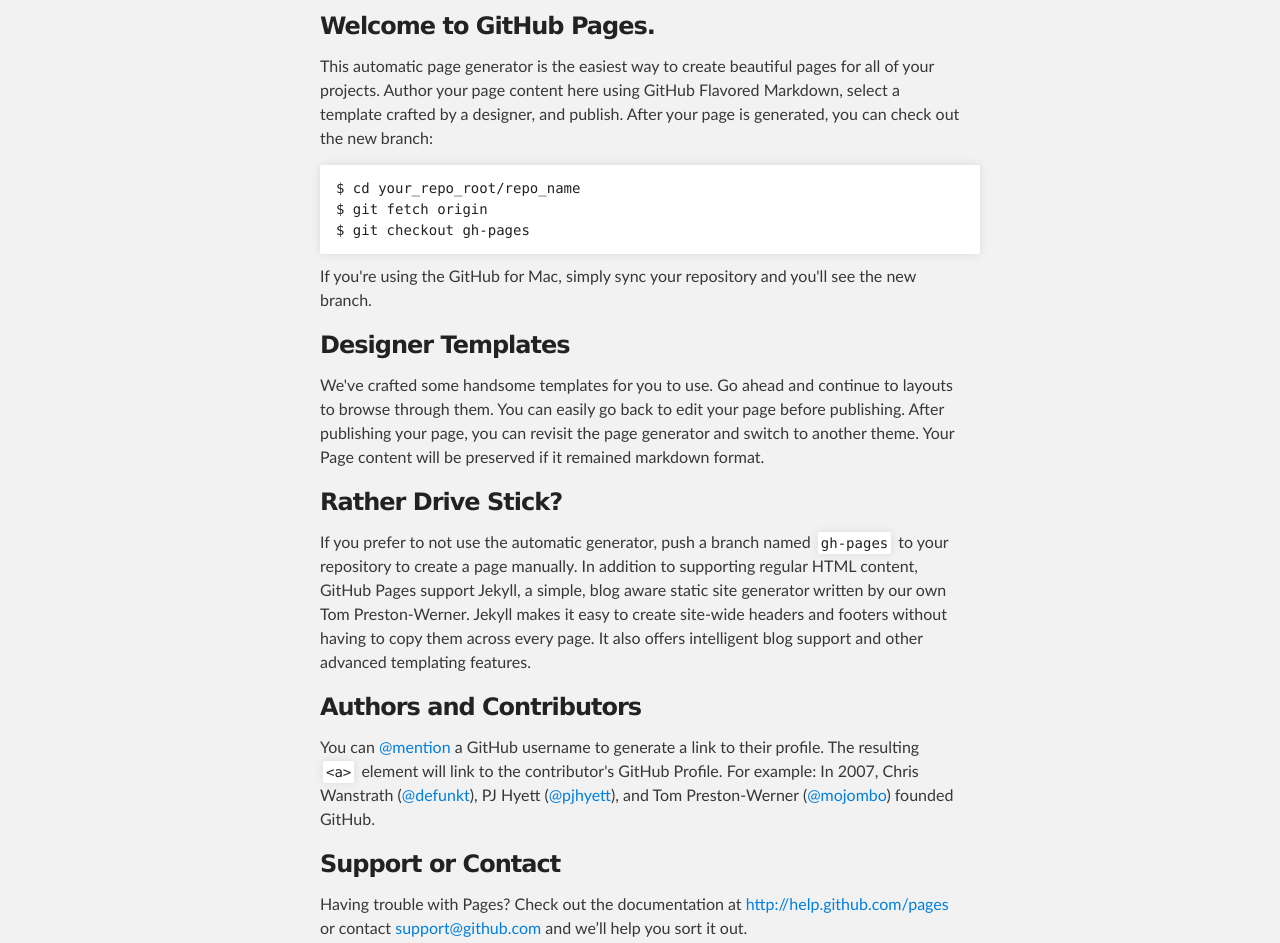
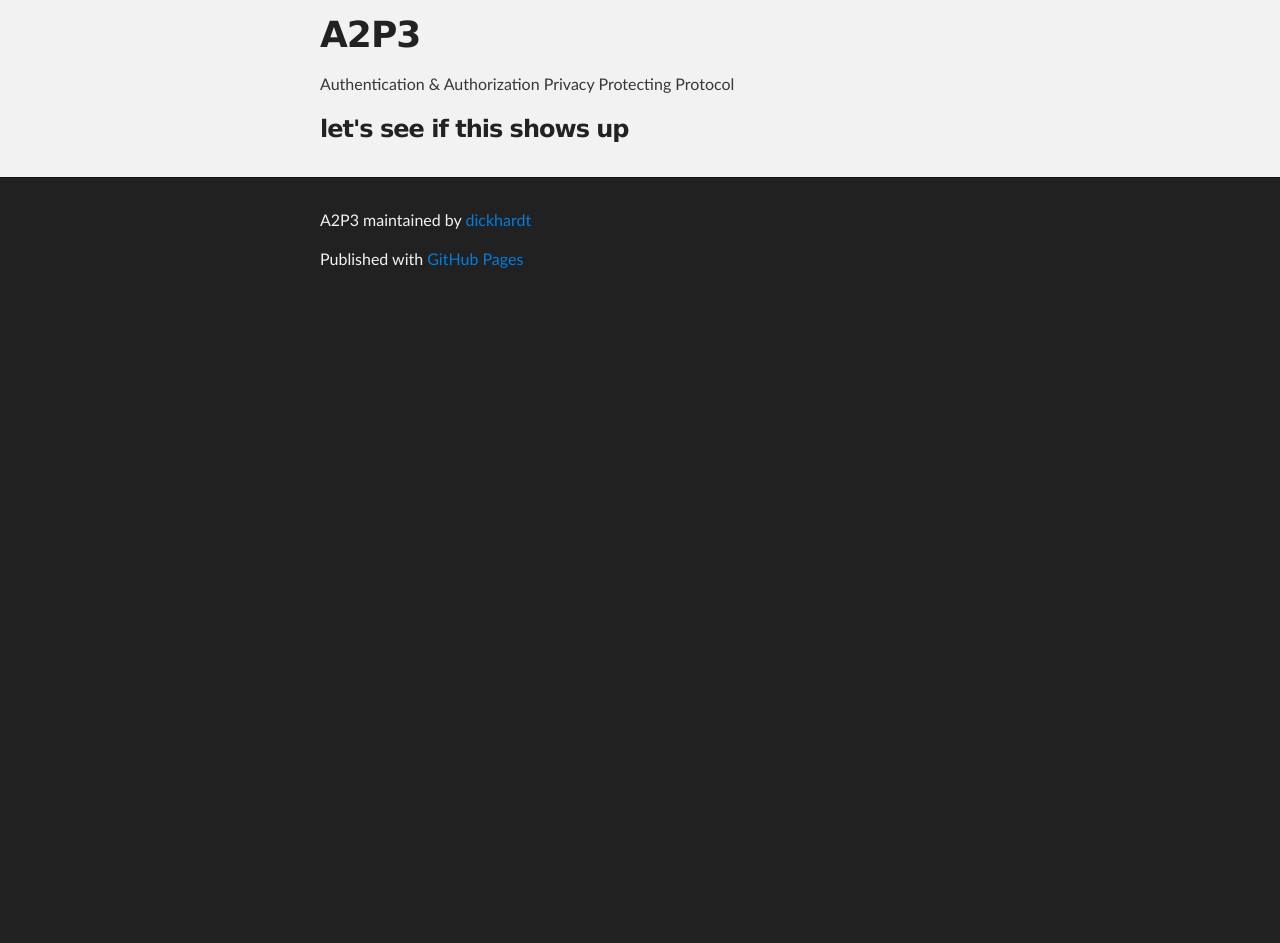
Before and after one commit to dickhardt/A2P3, a plain HTML site: page index.html in a window 1280 px wide. Shown: the part 288-1231 px from the top of the page. After the commit the page ends 800 px from the top, so only its background shows below. Drawn offline with Linux system fonts and the light colour scheme.

```diff
--- a/index.html
+++ b/index.html
@@ -31,32 +31,11 @@
     <!-- MAIN CONTENT -->
     <div id="main_content_wrap" class="outer">
       <section id="main_content" class="inner">
-        <h3>Welcome to GitHub Pages.</h3>
+        <h1>A2P3</h1>
 
-<p>This automatic page generator is the easiest way to create beautiful pages for all of your projects. Author your page content here using GitHub Flavored Markdown, select a template crafted by a designer, and publish. After your page is generated, you can check out the new branch:</p>
+<p>Authentication &amp; Authorization Privacy Protecting Protocol</p>
 
-<pre><code>$ cd your_repo_root/repo_name
-$ git fetch origin
-$ git checkout gh-pages
-</code></pre>
-
-<p>If you're using the GitHub for Mac, simply sync your repository and you'll see the new branch.</p>
-
-<h3>Designer Templates</h3>
-
-<p>We've crafted some handsome templates for you to use. Go ahead and continue to layouts to browse through them. You can easily go back to edit your page before publishing. After publishing your page, you can revisit the page generator and switch to another theme. Your Page content will be preserved if it remained markdown format.</p>
-
-<h3>Rather Drive Stick?</h3>
-
-<p>If you prefer to not use the automatic generator, push a branch named <code>gh-pages</code> to your repository to create a page manually. In addition to supporting regular HTML content, GitHub Pages support Jekyll, a simple, blog aware static site generator written by our own Tom Preston-Werner. Jekyll makes it easy to create site-wide headers and footers without having to copy them across every page. It also offers intelligent blog support and other advanced templating features.</p>
-
-<h3>Authors and Contributors</h3>
-
-<p>You can <a href="https://github.com/blog/821" class="user-mention">@mention</a> a GitHub username to generate a link to their profile. The resulting <code>&lt;a&gt;</code> element will link to the contributor's GitHub Profile. For example: In 2007, Chris Wanstrath (<a href="https://github.com/defunkt" class="user-mention">@defunkt</a>), PJ Hyett (<a href="https://github.com/pjhyett" class="user-mention">@pjhyett</a>), and Tom Preston-Werner (<a href="https://github.com/mojombo" class="user-mention">@mojombo</a>) founded GitHub.</p>
-
-<h3>Support or Contact</h3>
-
-<p>Having trouble with Pages? Check out the documentation at <a href="http://help.github.com/pages">http://help.github.com/pages</a> or contact <a href="mailto:support@github.com">support@github.com</a> and we’ll help you sort it out.</p>
+<h3>let's see if this shows up</h3>
       </section>
     </div>
 
```
Also changed, not shown: params.json (+1 -1 lines).
